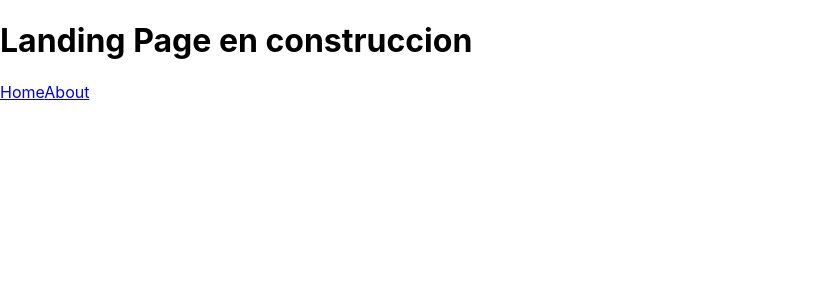
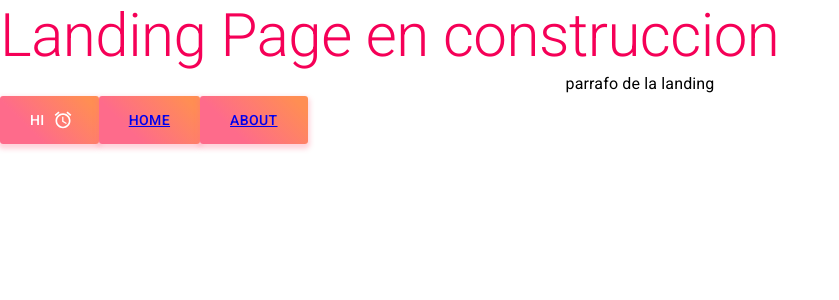
Before and after one commit to chuno-st/PF-G1-FRONTEND, a React (Create React App) app in the folder henry-diamond/: page / in a window 1280 px wide. Shown: the top 300 px of the page, without its empty margins (0-839 px from the left). Built offline with nearby package versions, Linux system fonts and the light colour scheme.

Commit message:
va-queriendo-materialUI

```diff
--- a/henry-diamond/package.json
+++ b/henry-diamond/package.json
@@ -3,12 +3,14 @@
   "version": "0.1.0",
   "private": true,
   "dependencies": {
+    "@material-ui/core": "4.12.4",
+    "@material-ui/icons": "4.11.3",
     "@testing-library/jest-dom": "^5.11.6",
     "@testing-library/react": "^11.2.1",
     "@testing-library/user-event": "^12.2.2",
     "axios": "^0.27.2",
-    "react": "^17.0.1",
-    "react-dom": "^17.0.1",
+    "react": "17.0.1",
+    "react-dom": "17.0.1",
     "react-redux": "^8.0.2",
     "react-router-dom": "^6.3.0",
     "react-scripts": "4.0.0",
--- a/henry-diamond/public/index.html
+++ b/henry-diamond/public/index.html
@@ -9,6 +9,8 @@
       name="description"
       content="Web site created using create-react-app"
     />
+    <link rel="stylesheet" href="https://fonts.googleapis.com/css?family=Roboto:300,400,500,700&display=swap" />
+    <link rel="stylesheet" href="https://fonts.googleapis.com/icon?family=Material+Icons" />
     <link rel="apple-touch-icon" href="%PUBLIC_URL%/logo192.png" />
     <!--
       manifest.json provides metadata used when your web app is installed on a
--- a/henry-diamond/src/App.js
+++ b/henry-diamond/src/App.js
@@ -1,18 +1,24 @@
-
+import React from "react";
+// import { ThemeProvider } from "@material-ui/core";
+// import { Theme } from "./temaConfig";
 import {BrowserRouter,Routes,Route,} from "react-router-dom"
 import Landing from "./components/Landing"
-import './App.css';
+// import Nav from "./components/Nav"
+
+// import './App.css';
 
 function App() {
   return (
 
    <div>
-    <BrowserRouter>
-      <Routes>
-        <Route path="/" element={<Landing/>} />
-      </Routes>
-    </BrowserRouter>
-
+    {/* <ThemeProvider>
+      <Nav /> */}
+        <BrowserRouter>
+          <Routes>
+            <Route path="/" element={<Landing/>} />
+          </Routes>
+        </BrowserRouter>
+    {/* </ThemeProvider> */}
 
 
    </div>
--- a/henry-diamond/src/components/Landing.jsx
+++ b/henry-diamond/src/components/Landing.jsx
@@ -1,13 +1,58 @@
 import { Link } from "react-router-dom";
+import {Button} from "@material-ui/core";
+import { AccessAlarm } from "@material-ui/icons";
+import Typography from "@material-ui/core/Typography";
+import {makeStyles} from "@material-ui/core/styles";
+
+
+const useStyle = makeStyles({
+  claseLanding: {
+    background: 'linear-gradient(45deg, #FE6B8B 30%, #FF8E53 90%)',
+    border: 0,
+    borderRadius: 3,
+    boxShadow: '0 3px 5px 2px rgba(255, 105, 135, .3)',
+    color: 'white',
+    height: 48,
+    padding: '0 30px',
+  }
+})
+
+
 
 const Landing = () => {
+
+  const classesLanding = useStyle()
+
   return (
     <div className="landing">
-      <h1> Landing Page en construccion</h1>
-      <Link className="link" to="/Home">
-        Home
-      </Link>
+      <Typography variant="h2" color="secondary">Landing Page en construccion</Typography>
+      <Typography variant="body1" color="inherit" align="center">
+        parrafo de la landing
+      </Typography>
+      <Button
+        className={classesLanding.claseLanding}
+        color="secondary"
+        variant="outlined"
+        endIcon={<AccessAlarm />}
+        >
+        hi
+      </Button>
+      <Button
+      className={classesLanding.claseLanding}
+      color="secondary"
+      variant="outlined"
+      >
+        <Link className="link" to="/Home">
+          Home
+        </Link>
+      </Button>
+      <Button
+      className={classesLanding.claseLanding}
+      color="secondary"
+      variant="outlined"
+      >
       <Link className="link" to="/About">About</Link>
+      </Button>
     </div>
   );
 };
--- /dev/null
+++ b/henry-diamond/src/components/Nav.jsx
@@ -0,0 +1,11 @@
+import React from "react";
+
+const Navbar = () => {
+    return (
+        <div>
+            Navbar
+        </div>
+    )
+}
+
+export default Navbar;
--- a/henry-diamond/src/index.js
+++ b/henry-diamond/src/index.js
@@ -5,7 +5,7 @@ import App from './App';
 import reportWebVitals from './reportWebVitals';
 import {Provider} from 'react-redux';
 import store from './store/store.js';
-import { BrowserRouter } from 'react-router-dom';
+// import { BrowserRouter } from 'react-router-dom';
 
 
 
@@ -18,6 +18,10 @@ ReactDOM.render(
     document.getElementById('root')
   );
 
+
+
+
+  reportWebVitals();
 
 /* const root = ReactDOM.createRoot(document.getElementById('root'));
 root.render(
@@ -35,4 +39,3 @@ root.render(
 // If you want to start measuring performance in your app, pass a function
 // to log results (for example: reportWebVitals(console.log))
 // or send to an analytics endpoint. Learn more: https://bit.ly/CRA-vitals
-reportWebVitals();
```
Also changed, not shown: henry-diamond/src/components/Home.jsx (added).
